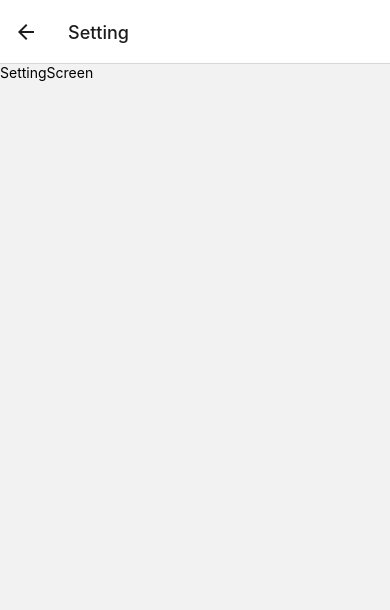
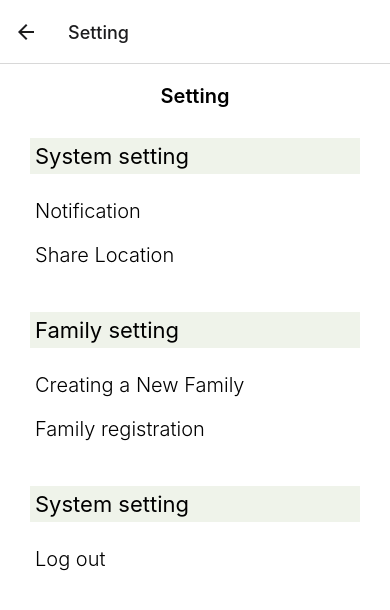
Before and after one commit to GDSC-sswu-A/WithParentsFront, a React Native app: screen /Setting in a window 390 px wide. Shown: the top 610 px of the page. Built offline with nearby package versions, Linux system fonts and the light colour scheme.

Commit message:
#3 feat : 설정탭 화면 구현

```diff
--- a/src/screens/SettingScreen.tsx
+++ b/src/screens/SettingScreen.tsx
@@ -1,10 +1,76 @@
-import { View, Text } from 'react-native'
 import React from 'react'
+import {
+  View,
+  Text,
+  StyleSheet,
+  TouchableOpacity
+} from 'react-native'
 
 export default function SettingScreen() {
   return (
-    <View>
-      <Text>SettingScreen</Text>
+    <View style={styles.container}>
+      <Text style={styles.top}>Setting</Text>
+
+      <View style={styles.menus}>
+        <Text style={styles.title}>System setting</Text>
+        <TouchableOpacity>
+          <Text style={styles.menu}>Notification</Text>
+        </TouchableOpacity>
+        <TouchableOpacity>
+          <Text style={styles.menu}>Share Location</Text>
+        </TouchableOpacity>
+      </View>
+
+      <View style={styles.menus}>
+        <Text style={styles.title}>Family setting</Text>
+        <TouchableOpacity>
+          <Text style={styles.menu}>Creating a New Family</Text>
+        </TouchableOpacity>
+        <TouchableOpacity>
+          <Text style={styles.menu}>Family registration</Text>
+
+        </TouchableOpacity>
+      </View>
+
+      <View style={styles.menus}>
+        <Text style={styles.title}>System setting</Text>
+        <TouchableOpacity>
+          <Text style={styles.menu}>Log out</Text>
+
+        </TouchableOpacity>
+      </View>
     </View>
   )
 }
+
+const styles = StyleSheet.create({
+  container : {
+    backgroundColor : "white",
+    flex : 1,
+  },
+  top : {
+    fontSize : 20,
+    fontWeight : '600',
+    alignSelf : 'center',
+    marginTop : 20
+  },
+  menus :{
+    margin : 30,
+    marginBottom : 0
+
+  },
+  title : {
+    backgroundColor : "#EFF3EA",
+    fontSize : 22,
+    fontWeight: '400',
+    padding : 5,
+    marginBottom : 20
+  },
+  menu : {
+    fontSize : 20,
+    padding : 5,
+    marginBottom : 10,
+    fontWeight : '300'
+  }
+
+});
```
